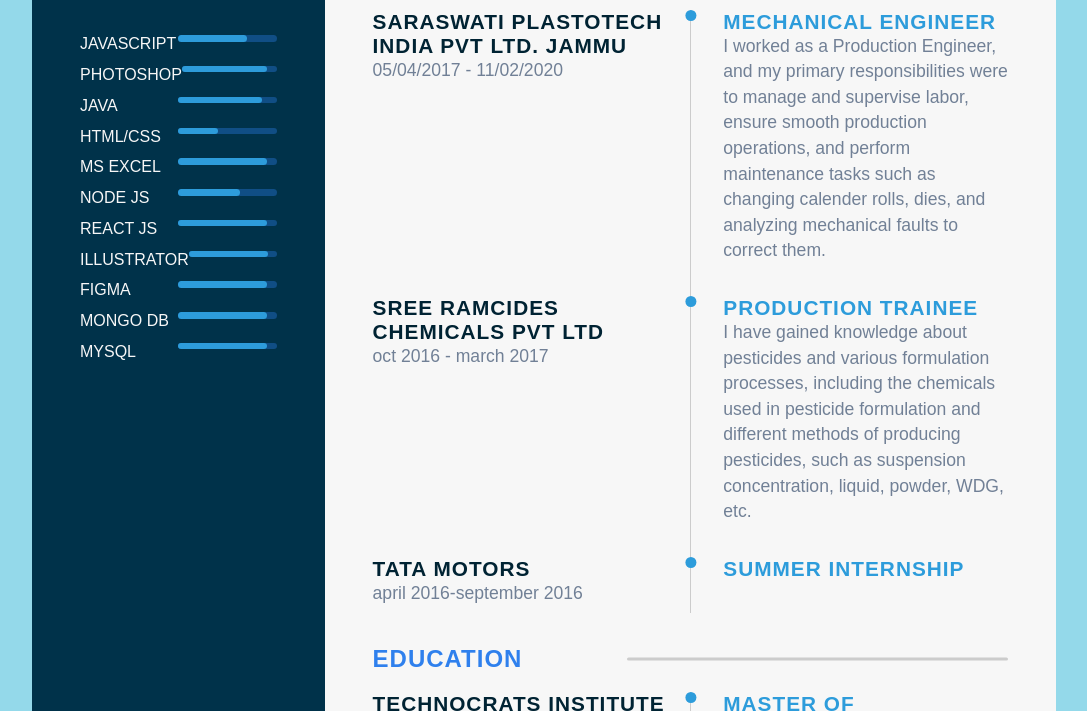
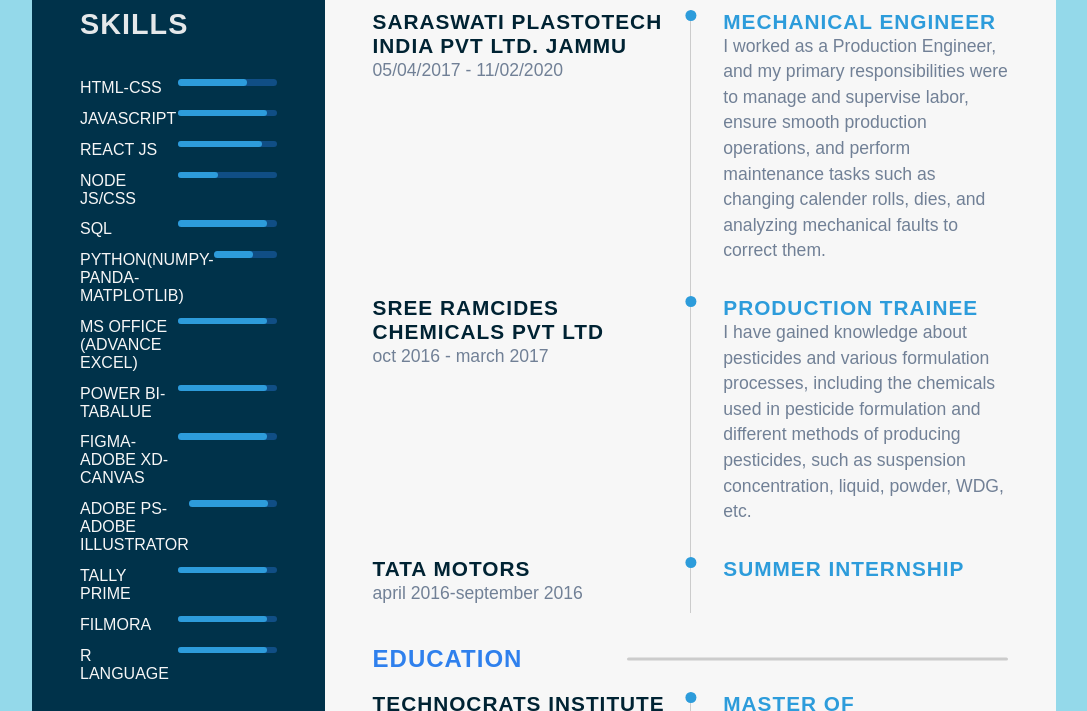
Before and after one commit to Ankitmahor/RESPONSIVE-RESUME, a plain HTML site: page index.html in a window 1280 px wide. Shown: the part 923-1634 px from the top of the page, without its empty margins (96-1183 px from the left). Drawn offline with Linux system fonts and the light colour scheme.

Commit message:
Update index.html

```diff
--- a/index.html
+++ b/index.html
@@ -20,7 +20,7 @@
                         <img src="./avatar.jpg" alt="image">
                     </div>
                     <h2 class="name">Harish Mahor</h2>
-                    <p class="career">Full Stack Web developer</p>
+                    <p class="career">Web developer |Data analyst|Mechanical Engineer</p>
                 </div>
                 <div class="contact-info">
                     <h3 class="main-title">Contact Info</h3>
@@ -55,68 +55,80 @@
                     <h3 class="main-title">Skills</h3>
                     <ul>
                         <li>
-                            <p class="skill-title">Javascript</p>
+                            <p class="skill-title">HTML-CSS</p>
                             <div class="progress-bar">
                                 <div class="progress js-progress"></div>
                             </div>
                         </li>
                         <li>
-                            <p class="skill-title">Photoshop</p>
+                            <p class="skill-title">JAVASCRIPT </p>
                             <div class="progress-bar">
                                 <div class="progress ps-progress"></div>
                             </div>
                         </li>
                         <li>
-                            <p class="skill-title">Java</p>
+                            <p class="skill-title">React JS</p>
                             <div class="progress-bar">
                                 <div class="progress j-progress"></div>
                             </div>
                         </li>
                         <li>
-                            <p class="skill-title">html/css</p>
+                            <p class="skill-title">Node Js/css</p>
                             <div class="progress-bar">
                                 <div class="progress c-progress"></div>
                             </div>
                         </li>
                         <li>
-                            <p class="skill-title">ms excel</p>
+                            <p class="skill-title">Sql</p>
                             <div class="progress-bar">
                                 <div class="progress ps-progress"></div>
                             </div>
                         </li>
                         <li>
-                            <p class="skill-title">Node js</p>
+                            <p class="skill-title">Python(numpy-panda-matplotlib)</p>
                             <div class="progress-bar">
                                 <div class="progress n-progress"></div>
                             </div>
                         </li>
                         <li>
-                            <p class="skill-title">react js</p>
+                            <p class="skill-title">MS Office (Advance Excel)</p>
                             <div class="progress-bar">
                                 <div class="progress ps-progress"></div>
                             </div>
                         </li>
                         <li>
-                            <p class="skill-title">illustrator</p>
+                            <p class="skill-title">Power BI-Tabalue</p>
                             <div class="progress-bar">
                                 <div class="progress ps-progress"></div>
                             </div>
                         </li>
                         <li>
-                            <p class="skill-title">figma</p>
+                            <p class="skill-title">Figma-Adobe XD-Canvas </p>
                             <div class="progress-bar">
                                 <div class="progress ps-progress"></div>
                             </div>
                         </li>
-                        <li><p class="skill-title">Mongo db</p>
+                        <li><p class="skill-title">Adobe PS-Adobe Illustrator</p>
                             <div class="progress-bar">
                                 <div class="progress ps-progress"></div>
                             </li>
                                 <li>
-                                    <p class="skill-title">Mysql</p>
+                                    <p class="skill-title">Tally Prime</p>
                                     <div class="progress-bar">
                                         <div class="progress ps-progress"></div>
                                     </li>
+                          <li>
+                            <p class="skill-title">Filmora</p>
+                            <div class="progress-bar">
+                                <div class="progress ps-progress"></div>
+                            </div>
+                               </li>
+                        <li>
+                            <p class="skill-title">R language</p>
+                            <div class="progress-bar">
+                                <div class="progress ps-progress"></div>
+                            </div>
+                               </li>
 
                     </ul>
                 </div>
```
